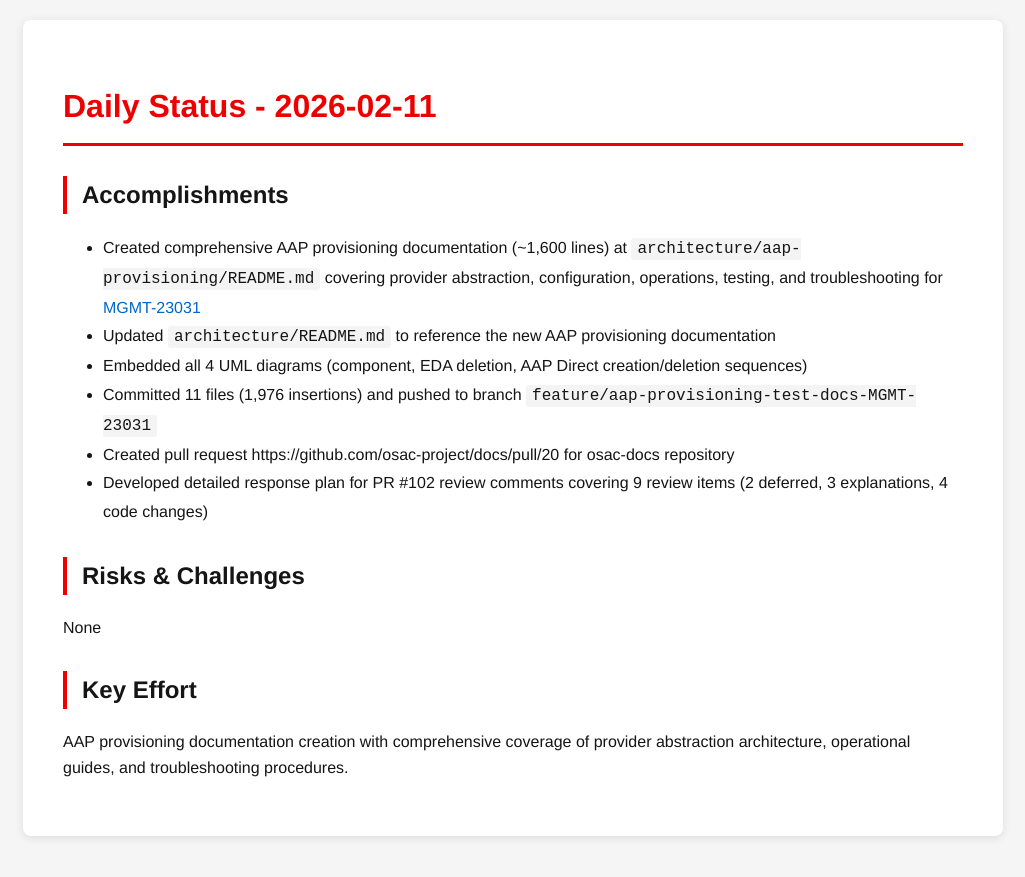
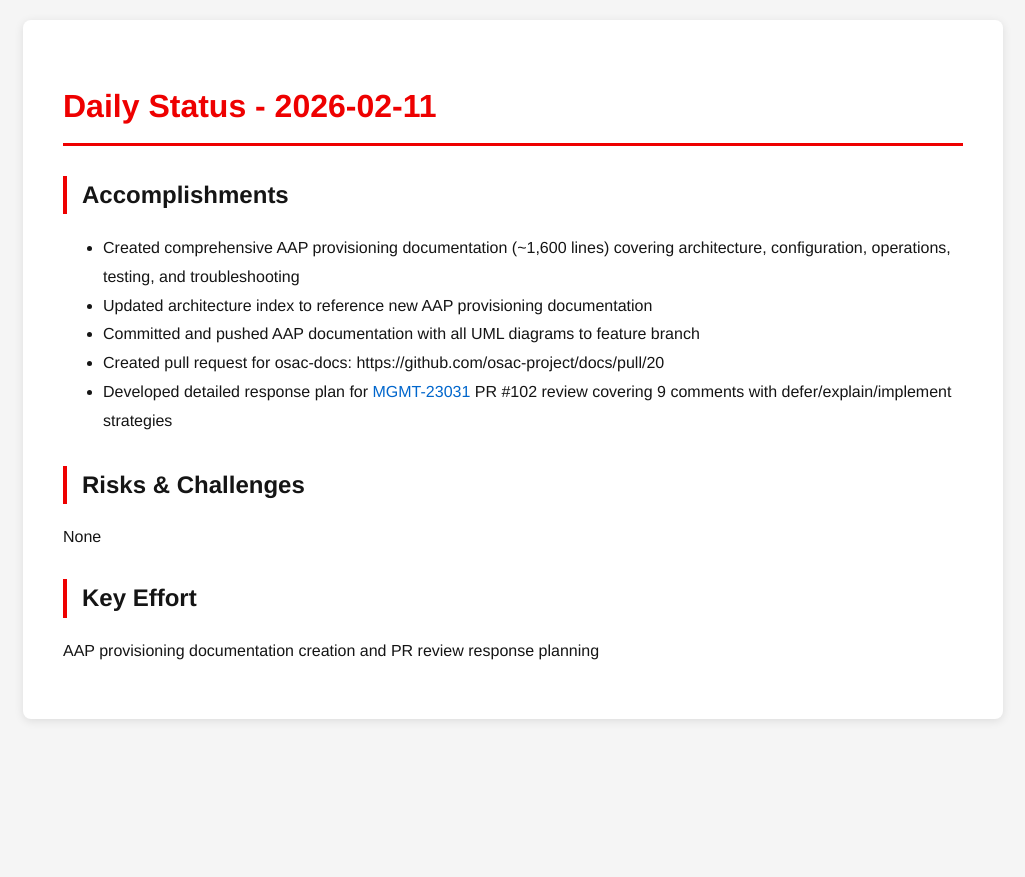
Before and after one commit to tzvatot/daily-status, a Jekyll site: the page built from 2026-02-11.md, in a window 1280 px wide. Shown: the top 877 px of the page, without its empty margins (127-1152 px from the left). Built offline with Jekyll 4.4.1, drawn with Linux system fonts in a browser that asks for light colours.

Commit message:
Daily status update - 2026-02-11

```diff
--- a/2026-02-11.md
+++ b/2026-02-11.md
@@ -7,15 +7,14 @@ date: 2026-02-11
 # Daily Status - 2026-02-11
 
 ## Accomplishments
-- Created comprehensive AAP provisioning documentation (~1,600 lines) at `architecture/aap-provisioning/README.md` covering provider abstraction, configuration, operations, testing, and troubleshooting for [MGMT-23031](https://issues.redhat.com/browse/MGMT-23031)
-- Updated `architecture/README.md` to reference the new AAP provisioning documentation
-- Embedded all 4 UML diagrams (component, EDA deletion, AAP Direct creation/deletion sequences)
-- Committed 11 files (1,976 insertions) and pushed to branch `feature/aap-provisioning-test-docs-MGMT-23031`
-- Created pull request https://github.com/osac-project/docs/pull/20 for osac-docs repository
-- Developed detailed response plan for PR #102 review comments covering 9 review items (2 deferred, 3 explanations, 4 code changes)
+- Created comprehensive AAP provisioning documentation (~1,600 lines) covering architecture, configuration, operations, testing, and troubleshooting
+- Updated architecture index to reference new AAP provisioning documentation
+- Committed and pushed AAP documentation with all UML diagrams to feature branch
+- Created pull request for osac-docs: https://github.com/osac-project/docs/pull/20
+- Developed detailed response plan for [MGMT-23031](https://issues.redhat.com/browse/MGMT-23031) PR #102 review covering 9 comments with defer/explain/implement strategies
 
 ## Risks & Challenges
 None
 
 ## Key Effort
-AAP provisioning documentation creation with comprehensive coverage of provider abstraction architecture, operational guides, and troubleshooting procedures.
+AAP provisioning documentation creation and PR review response planning
```
